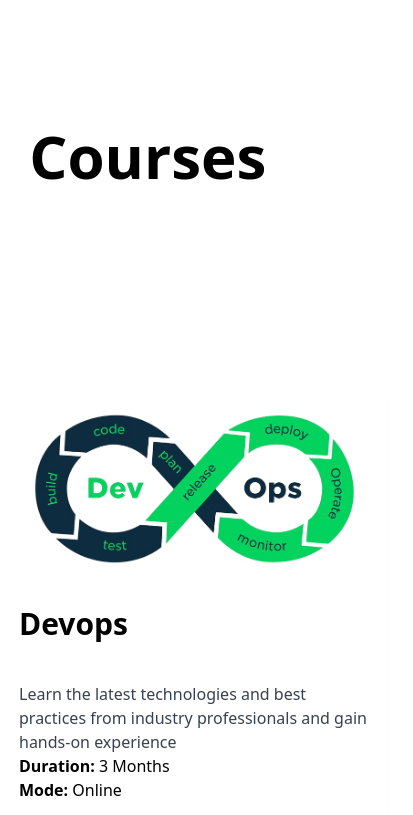
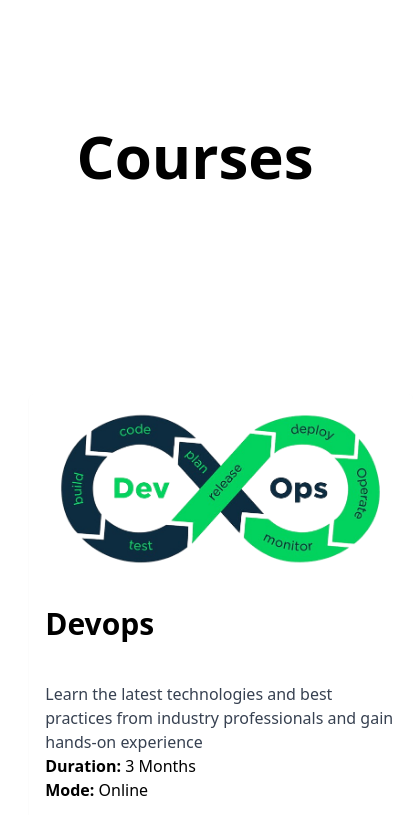
Before and after one commit to SHABARIUS/Web-App-deployment, a React (Vite) app: page / in a window 390 px wide. Shown: the part 1209-2024 px from the top of the page, 413 px wide, since content can reach past the window. Built offline with nearby package versions, Linux system fonts and the light colour scheme.

Commit message:
responsive changes

```diff
--- a/src/components/Views/About.jsx
+++ b/src/components/Views/About.jsx
@@ -2,7 +2,7 @@
 const About = () => {
   return (
     <div className="w-[85%] m-auto">
-        <h2 className="text-4xl md:text-6xl font-bold my-20">About Us</h2>
+        <h2 className="text-4xl md:text-6xl font-bold my-20 text-center md:text-left">About Us</h2>
         <h3 className="text-xl md:text-2xl text-gray-700 my-10">At Docent Disciple Dream Technologies, our journey began with a mission to provide top-notch training for individuals in the US from our base in India. Over the past two years, we&apos;ve dedicated ourselves to delivering high-quality education and upskilling opportunities to learners across borders. However, as we encountered challenges with time zone differences, we realized the need for a more localized approach to serve our audience effectively.
         </h3>
         <h3 className="text-xl md:text-2xl text-gray-700 my-10">With this vision in mind, we made the strategic decision to pivot and establish our Education-tech company in India. This move allows us to leverage our expertise and resources to cater to the unique needs of learners within our own time zone, ensuring seamless access to world-class education and training opportunities.
--- a/src/components/Views/Courses.jsx
+++ b/src/components/Views/Courses.jsx
@@ -11,8 +11,8 @@ const Courses = () => {
     <>
     {showModal && <Modal syllabus={syllabus} setShowModal={setShowModal}/>}
     <div className='w-[85%] m-auto'>
-      <h2 className='text-6xl font-bold my-32'>Courses</h2>
-      <div className='flex flex-col md:flex-row justify-around items-center'>
+      <h2 className='text-6xl font-bold my-32 text-center md:text-left'>Courses</h2>
+      <div className='flex flex-col md:flex-row justify-around items-center flex: 1 1 auto basis-auto flex-wrap'>
       <div className='w-96 flex flex-col items-center my-20 p-4 rounded-md shadow-sm hover:shadow-md cursor-pointer'>
         <div className='w-[95%]'>
           <img src={devOps} alt='course logo' width='350px' />
```
